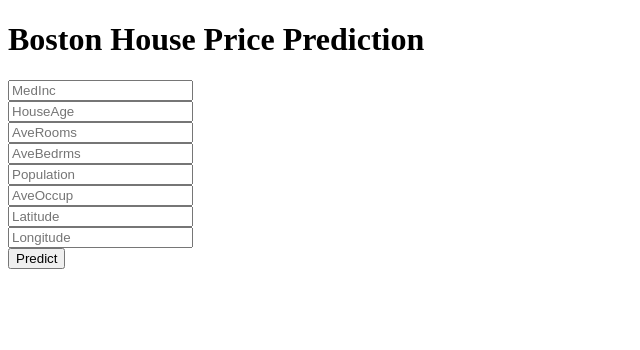
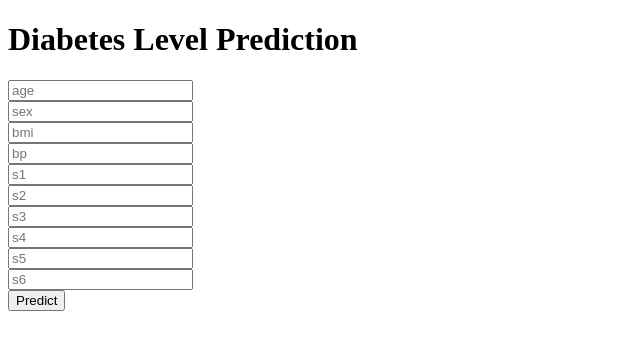
Before and after one commit to EmmanRao/DiabetesLevel, a Flask app: page / in a window 1280 px wide. Shown: the top 350 px of the page, without its empty margins (0-640 px from the left). Run offline with Flask 2, Linux system fonts and the light colour scheme; parts of the project's set-up code (start-up, migrations or seed data) failed here and were passed over.

Commit message:
modified

```diff
--- a/templates/DiabetesLevel.html
+++ b/templates/DiabetesLevel.html
@@ -14,19 +14,20 @@
 
 <body>
  <div class="login">
-	<h1>Boston House Price Prediction</h1>
+	<h1>Diabetes Level Prediction</h1>
 
      <!-- Main Input For Receiving Query to our ML -->
     <form action="{{ url_for('predict')}}"method="post">
-      <input type="text" name="MedInc" placeholder="MedInc" required="required" /><br>
-    	<input type="text" name="HouseAge" placeholder="HouseAge" required="required" /><br>
-        <input type="text" name="AveRooms" placeholder="AveRooms" required="required" /><br>
-        <input type="text" name="AveBedrms" placeholder="AveBedrms" required="required" /><br>
-        <input type="text" name="Population" placeholder="Population" required="required" /><br>
-        <input type="text" name="AveOccup" placeholder="AveOccup" required="required" /><br>
-        <input type="text" name="Latitude" placeholder="Latitude" required="required" /><br>
-        <input type="text" name="Longitude" placeholder="Longitude" required="required" /><br>
-
+      <input type="text" name="age" placeholder="age" required="required" /><br>
+    	<input type="text" name="sex" placeholder="sex" required="required" /><br>
+        <input type="text" name="bmi" placeholder="bmi" required="required" /><br>
+        <input type="text" name="bp" placeholder="bp" required="required" /><br>
+        <input type="text" name="s1" placeholder="s1" required="required" /><br>
+        <input type="text" name="s2p" placeholder="s2" required="required" /><br>
+        <input type="text" name="s3" placeholder="s3" required="required" /><br>
+        <input type="text" name="s4" placeholder="s4" required="required" /><br>
+        <input type="text" name="s5" placeholder="s5" required="required" /><br>
+        <input type="text" name="s5" placeholder="s6" required="required" /><br>
 
 
 
```
Also changed, not shown: README.md.
